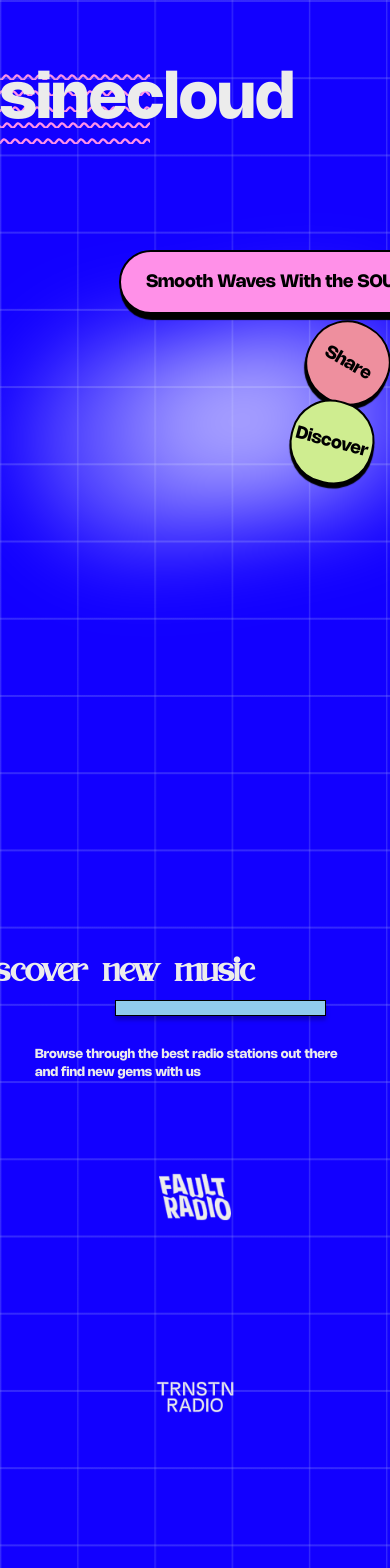
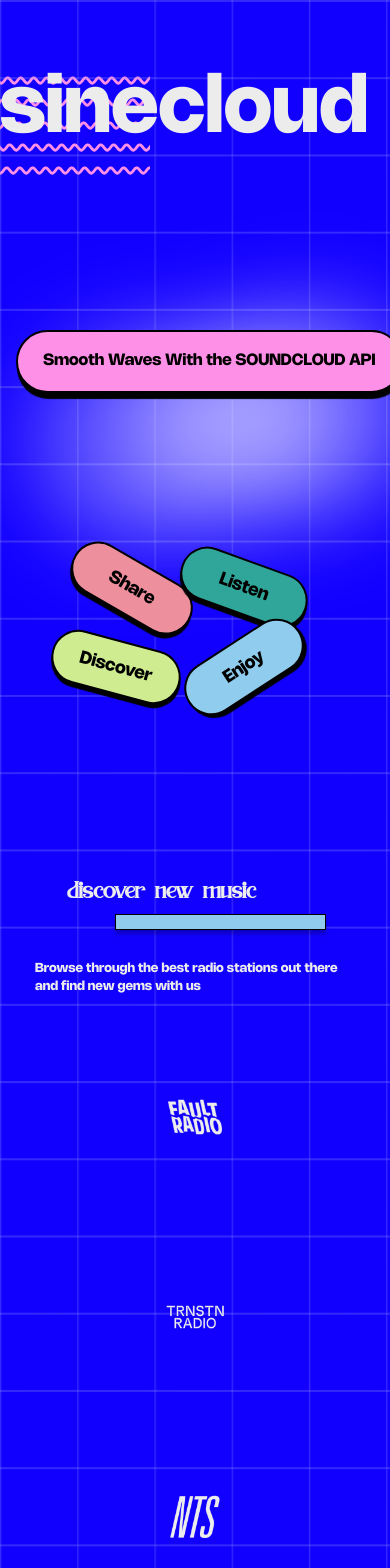
Before and after one commit to heckspoiler/sinecloud, a React (Create React App) app in the folder sinecloud/: page / in a window 390 px wide. Shown: the top 1568 px of the page. Built offline with nearby package versions, Linux system fonts and the light colour scheme.

Commit message:
media queries

```diff
--- a/sinecloud/src/Components/Home/FirstSection/Title/Title.css
+++ b/sinecloud/src/Components/Home/FirstSection/Title/Title.css
@@ -28,6 +28,6 @@
 @media screen and (max-width: 414px) {
 
       h1 {
-            font-size: 4rem;
+            font-size: 5rem;
       }
 }
--- a/sinecloud/src/Components/Home/FirstSection/Title/Waves/Waves.css
+++ b/sinecloud/src/Components/Home/FirstSection/Title/Waves/Waves.css
@@ -158,7 +158,7 @@
             margin-top: 0;
             margin-left: -20rem;
             width: 30rem;
-            height: 1rem;
+            height: 1.4rem;
             background: transparent;
             overflow: hidden;
 
@@ -166,7 +166,7 @@
 
       .wave::before {
 
-            font-size: 1.4rem;
+            font-size: 1.8rem;
             text-decoration-style: wavy;
             text-decoration-color: #FF90E8;
             text-decoration-line: line-through;
--- a/sinecloud/src/Components/Home/Home.css
+++ b/sinecloud/src/Components/Home/Home.css
@@ -366,6 +366,63 @@
 }
 
 
+@media screen and (max-width: 414px) {
+      .pink-field-div {
+            position: absolute;
+            font-size: 1rem;
+            margin-left: calc(0rem + 4vw);
+            margin-top: calc(18rem + 5vh);
+            background-color: #FF90E8;
+            width: calc(23rem + 5vw);
+      }
+
+      .colorfields-section {
+
+            margin-left: calc(0rem + 25vw);
+            margin-top: 34rem;
+      }
+
+      .field {
+
+            width: calc(8rem + 1vw);
+            height: 1rem;
+            border-radius: 40px;
+            font-size: 1.1rem;
+            font-family: "Nohemi Bold";
+            box-shadow: 1px 4px 1px black;
+            padding: 25px;
+      }
+
+      .field:nth-of-type(1) {
+            margin-left: -2rem;
+            background-color: #EE8F9E;
+            margin-top: 2vh;
+            rotate: 30deg;
+      }
+
+      .field:nth-of-type(2) {
+            margin-left: 5rem;
+            margin-top: 1rem;
+            rotate: 20deg;
+            background-color: #30A69A;
+      }
+
+      .field:nth-of-type(3) {
+            margin-left: -3rem;
+            margin-top: 6rem;
+            background-color: #CFED90;
+            rotate: 15deg;
+      }
+
+      .field:nth-of-type(4) {
+            margin-left: 5rem;
+            margin-top: 6rem;
+            background-color: #90CCED;
+            rotate: -33deg;
+      }
+
+}
+
 @media (aspect-ratio: 820/1180) {
 
       .first-section {
@@ -437,8 +494,4 @@
 }
 
 
-@media screen and (max-width: 414px) {
-
-
-
-}
+@media screen and (max-width: 414px) {}
--- a/sinecloud/src/Components/Home/SecondSection/Logos/Logos.css
+++ b/sinecloud/src/Components/Home/SecondSection/Logos/Logos.css
@@ -63,6 +63,25 @@
             height: 70%;
       }
 
+}
+
+@media screen and (max-width: 414px) {
+
+      .radio-img {
+            scale: 0.3;
+            opacity: 0;
+      }
+
+      .logos-section {
+            display: flex;
+            flex-wrap: wrap;
+            align-items: normal;
+            justify-content: space-around;
+            height: 70%;
+            gap: 0 !important;
+
+      }
+
 
 
 }
--- a/sinecloud/src/Components/Home/SecondSection/SecondSection.css
+++ b/sinecloud/src/Components/Home/SecondSection/SecondSection.css
@@ -141,3 +141,60 @@
 
 
 }
+
+@media screen and (max-width: 414px) {
+
+      .second-section h2,
+      h2 {
+            font-family: "Chopper";
+            font-size: 20px;
+            color: #ececec;
+            margin-left: 2rem;
+
+      }
+
+      .second-section {
+            position: relative;
+            height: 100vh;
+            width: 100%;
+            display: flex;
+            flex-direction: column;
+            justify-content: space-evenly;
+            align-items: center;
+            margin-top: 0;
+      }
+
+
+
+      .second-title {
+            opacity: 0;
+      }
+
+
+
+      .second-section_block {
+            height: 1rem;
+            background-color: #90CBED;
+            box-shadow: 0px 4px 4px rgba(0, 0, 0, 0.25);
+            width: calc(11rem + 9vw);
+            border: 1px solid black;
+            margin-top: 10px;
+            margin-left: 5rem;
+
+      }
+
+      .text-section {
+            margin-top: 2rem;
+            opacity: 0;
+      }
+
+      .text-section p {
+            font-size: 0.8rem;
+
+      }
+
+      .second-section-title {
+
+            margin-left: -4rem;
+      }
+}
```
